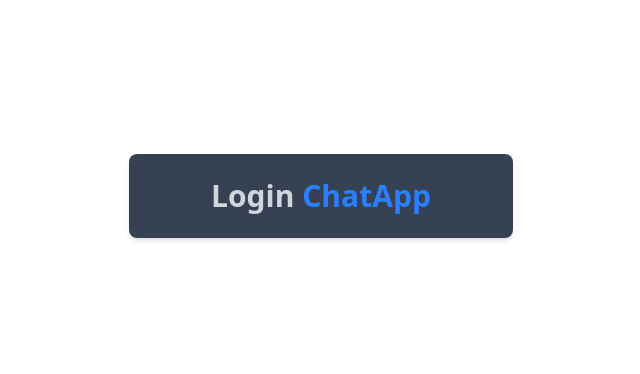
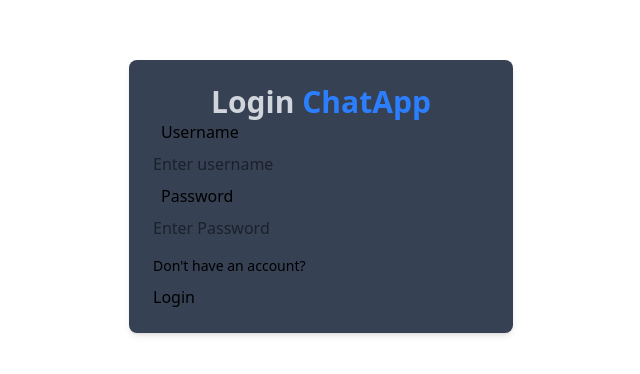
Before and after one commit to muhammadderic/mern-realtime-chat-app, a React (Vite) app in the folder frontend/: page /login in a window 1280 px wide. Shown: the part 204-578 px from the top of the page, without its empty margins (319-959 px from the left). Built offline with nearby package versions, Linux system fonts and the light colour scheme.

Commit message:
create login hook, add form and handle submit in login page

```diff
--- /dev/null
+++ b/frontend/src/hooks/useLogin.ts
@@ -0,0 +1,49 @@
+import type { UserLoginProps } from "../pages/LoginPage";
+import { useAuthContext } from "../context/AuthContext";
+import { useState } from "react";
+import toast from "react-hot-toast";
+import axios from "axios";
+
+const useLogin = () => {
+  const [loading, setLoading] = useState(false);
+  const { setAuthUser } = useAuthContext();
+
+  const login = async ({ username, password }: UserLoginProps) => {
+    const success = handleInputErrors({ username, password });
+    if (!success) return;
+
+    setLoading(true);
+
+    try {
+      const response = await axios.post(
+        "/api/auth/login",
+        { username, password },
+        {
+          headers: {
+            'Content-Type': 'application/json',
+          },
+        }
+      );
+
+      localStorage.setItem("chat-user", JSON.stringify(response.data.data));
+      setAuthUser(response.data.data);
+    } catch (error: any) {
+      toast.error(error.message);
+    } finally {
+      setLoading(false);
+    }
+  };
+
+  return { loading, login };
+}
+
+export default useLogin;
+
+function handleInputErrors({ username, password }: UserLoginProps) {
+  if (!username || !password) {
+    toast.error("Please fill in all fields");
+    return false;
+  }
+
+  return true;
+}
--- a/frontend/src/pages/LoginPage.tsx
+++ b/frontend/src/pages/LoginPage.tsx
@@ -1,4 +1,26 @@
+import { useState } from "react";
+import { Link } from "react-router-dom";
+import useLogin from "../hooks/useLogin";
+
+export type UserLoginProps = {
+  username?: string;
+  password?: string;
+}
+
 const LoginPage = () => {
+  const [inputs, setInputs] = useState<UserLoginProps>({
+    username: "",
+    password: "",
+  });
+
+  const { loading, login } = useLogin();
+
+  const handleSubmit = async (e: React.FormEvent<HTMLFormElement>) => {
+    e.preventDefault();
+
+    await login(inputs);
+  }
+
   return (
     <div className='flex flex-col items-center justify-center min-w-96 mx-auto'>
       <div className='w-full p-6 rounded-lg shadow-md bg-gray-700 bg-clip-padding backdrop-filter backdrop-blur-lg bg-opacity-0'>
@@ -6,6 +28,46 @@ const LoginPage = () => {
           Login
           <span className='text-blue-500'> ChatApp</span>
         </h1>
+
+        <form onSubmit={handleSubmit}>
+          <div>
+            <label className='label p-2'>
+              <span className='text-base label-text'>Username</span>
+            </label>
+
+            <input
+              type='text'
+              placeholder='Enter username'
+              className='w-full input input-bordered h-10'
+              value={inputs.username}
+              onChange={(e) => setInputs({ ...inputs, username: e.target.value })}
+            />
+          </div>
+
+          <div>
+            <label className='label p-2'>
+              <span className='text-base label-text'>Password</span>
+            </label>
+
+            <input
+              type='password'
+              placeholder='Enter Password'
+              className='w-full input input-bordered h-10'
+              value={inputs.password}
+              onChange={(e) => setInputs({ ...inputs, password: e.target.value })}
+            />
+          </div>
+
+          <Link to='/signup' className='text-sm  hover:underline hover:text-blue-600 mt-2 inline-block'>
+            {"Don't"} have an account?
+          </Link>
+
+          <div>
+            <button className='btn btn-block btn-sm mt-2' disabled={loading}>
+              {loading ? <span className='loading loading-spinner '></span> : "Login"}
+            </button>
+          </div>
+        </form>
       </div>
     </div>
   )
```
